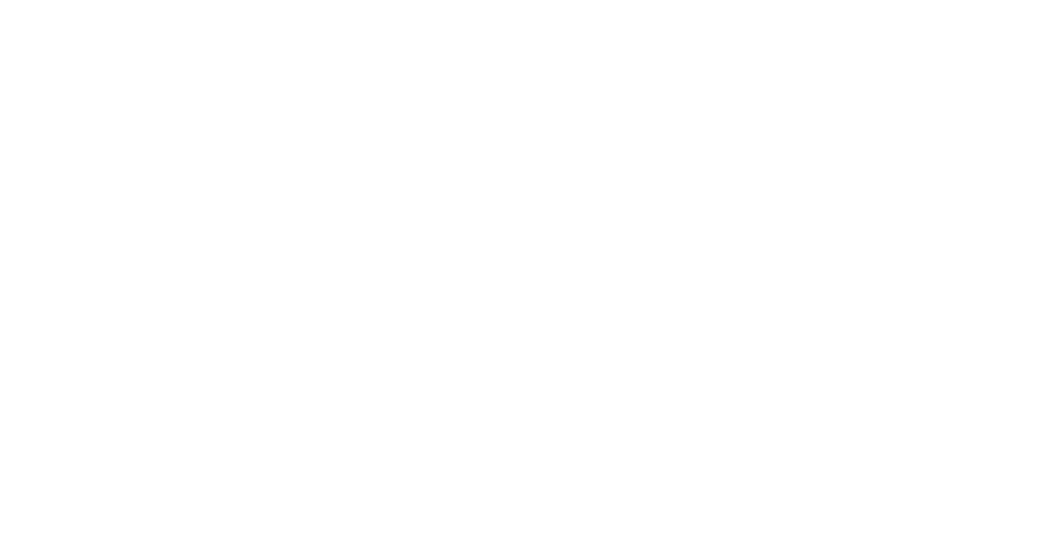
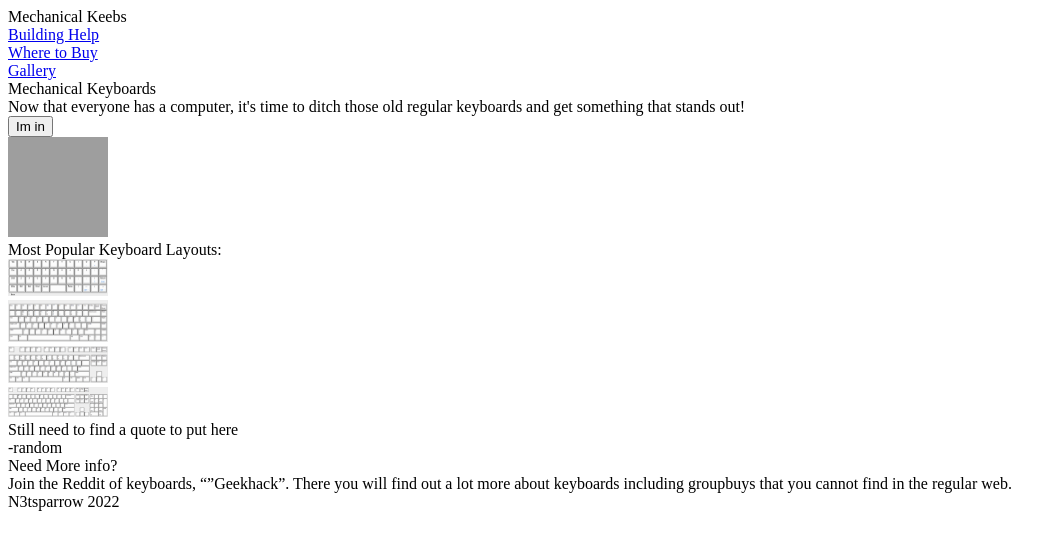
Before and after one commit to Netsparrow/Project-landing-page, a plain HTML site: page index.html in a window 1280 px wide. Shown: the whole page, without its empty margins (0-1063 px from the left). Drawn offline with Linux system fonts and the light colour scheme; grey boxes are pictures that could not be loaded.

Commit message:
Finished creating the HTML part of the page. Also added a picture for the page

```diff
--- a/index.html
+++ b/index.html
@@ -8,6 +8,103 @@
     <link rel="stylesheet" href="style.css">
 </head>
 <body>
+    <div class="header">
+        <div class="header-logo">
+            Mechanical Keebs
+        </div>
+
+        <div class="header-links">
+            <div class="hlink one">
+                <a href="https://keeb.io/pages/faq">Building Help</a>
+            </div>
+            <div class="hlink two">
+                <a href="https://www.mechgroupbuys.com/keyboards">Where to Buy</a>
+            </div>
+            <div class="hlink three">
+                <a href="https://www.google.com/search?q=custom+keyboards+pics&rlz=1C5CHFA_enUS987US987&oq=custom+keyboards+pics&aqs=chrome..69i57.6433j0j7&sourceid=chrome&ie=UTF-8">Gallery</a>
+            </div>
+        </div>
+    </div>
+
+
+    <div class="header-two">
+        <div class="header-two-left">
+            <div class="htwo-title">
+                Mechanical Keyboards
+            </div>
+            <div class="htwo-message">
+                Now that everyone has a computer, it's time to ditch those old regular keyboards and get something that stands out!
+            </div>
+            <div class="htwo-button">
+                <button type="button">Im in</button>
+            </div>
+        </div>
+
+        <div class="header-two-right">
+            <img src="Pictures/IMG_0320.jpg" alt="Cajal Keyboard" style="width: 100px;height: 100px;">
+        </div>
+
+    </div>
+
+
+
+    <div class="middle">
+        <div class="middle-title">
+            Most Popular Keyboard Layouts:
+        </div>
+
+        <div class="images">
+            <div class="40">
+                <img src="Pictures/40keyboard.jpeg" alt="Cajal Keyboard" style="width: 100px;height: auto">
+            </div>
+            <div class="65">
+                <img src="Pictures/65keyboard.png" alt="Cajal Keyboard" style="width: 100px;height: auto">
+            </div>
+            <div class="tkl">
+                <img src="Pictures/tkl-keyboard.png" alt="Cajal Keyboard" style="width: 100px;height: auto">
+            </div>
+            <div class="full-size">
+                <img src="Pictures/full-size-keyboard.png" alt="Cajal Keyboard" style="width: 100px;height: auto">
+            </div>
+        </div>
+    </div>
+
+
+
+    <div class="quote">
+        <div class="quote-msg">
+            Still need to find a quote to put here
+        </div>
+        <div class="quote-sign">
+            -random
+        </div>
+
+    </div>
+
+
+
+    <div class="bottom">
+        <div class="bottom-left">
+            <div class="bottom-left-top">
+                Need More info?
+            </div>
+            <div class="bottom-right-top">
+                Join the Reddit of keyboards, “”Geekhack”. There you will find out a lot more about keyboards including groupbuys that you cannot find in the regular web.
+            </div>
+        </div>
+        <div class="bottom-right">
+            <a href="https://geekhack.org/index.php"></a>
+        </div>
+    </div>
+
+
+
+    <div class="footer">
+        <div class="footer-msg">
+            N3tsparrow 2022
+        </div>
+    </div>
+
 
 </body>
 </html>
--- a/style.css
+++ b/style.css
@@ -1,3 +1,4 @@
 body {
-    color:red
+    display: flex;
+    flex-direction: column;
 }
```
Also changed, not shown: 1 other file.
